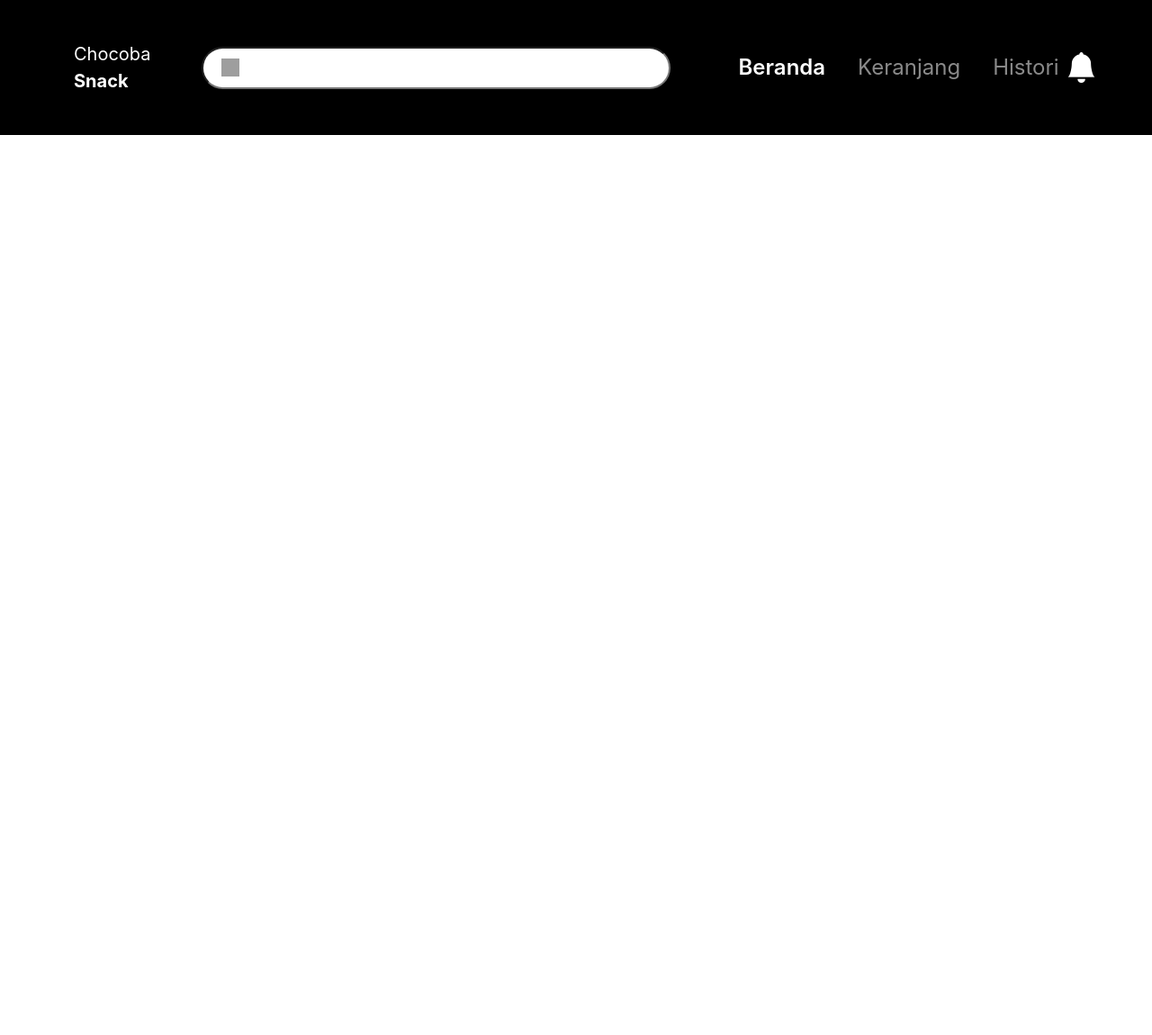
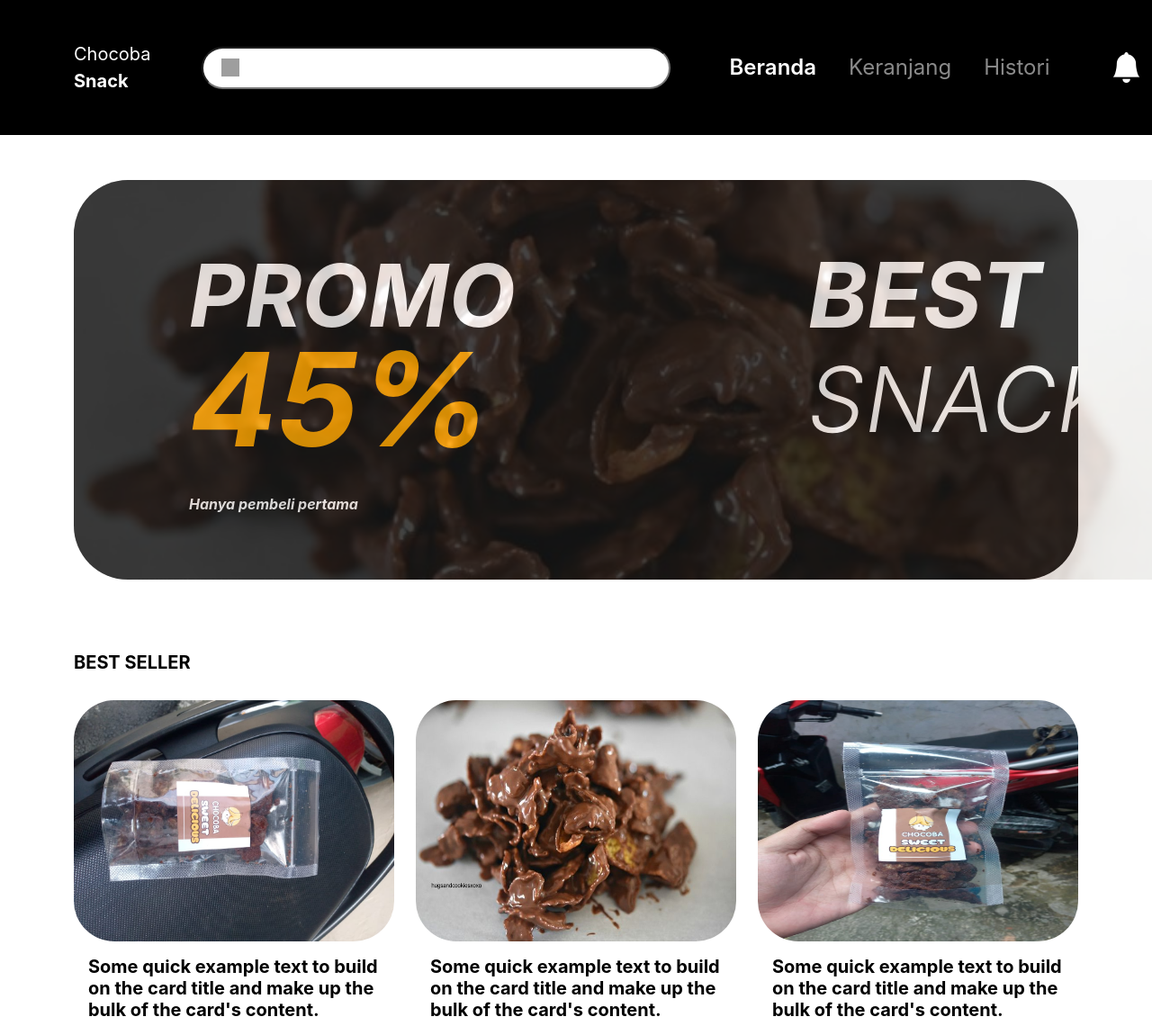
Before and after one commit to HRVGroup/Chocoba, a PHP site: page / in a window 1280 px wide; the page is wider, and only the part inside the window is pictured. Shown: that part at 90% size. Before the commit the page ends 150 px from the top of that part, so only its background shows below. Run offline with PHP 8.4, Linux system fonts and the light colour scheme; grey boxes are pictures that could not be loaded.

Commit message:
buat halaman home

```diff
--- a/asset/css/style.css
+++ b/asset/css/style.css
@@ -1,7 +1,8 @@
 :root {
     --primary: #fff;
     --sekunder: #FFA800;
-    --sekunder1: #000;
+    --black: #000;
+    --black2: #151515;
     --sekunder2: #8a8a8a;
 
 }
@@ -11,14 +12,14 @@
 /* Navbar */
 .navbar {
     padding: 40px;
-    background-color: var(--sekunder1);
+    background-color: var(--black);
 }
 
 .navbar .navbar-brand {
     padding-right: 40px;
     font-size: 20px;
     font-weight: 400;
-    font-family: "inter", arial;
+    font-family: "inter", sans-serif;
     color: var(--primary);
 }
 
@@ -26,7 +27,7 @@
     display: block;
     font-size: 20px;
     font-weight: 700;
-    font-family: "inter", arial;
+    font-family: "inter", sans-serif;
     color: var(--primary);
 }
 
@@ -42,13 +43,13 @@
 }
 
 .navbar .collapse .navbar-nav {
-    padding-left: 40px;
+    padding: 0 60px 0 30px;
 }
 
 .navbar .collapse .navbar-nav .nav-link {
     font-size: 24px;
     font-weight: 400;
-    font-family: "inter", arial;
+    font-family: "inter", sans-serif;
     color: var(--sekunder2);
     margin-left: 20px;
 }
@@ -63,3 +64,88 @@
     color: var(--primary);
     font-size: 34px;
 }
+
+/* header */
+.header {
+    margin-top: 50px;
+}
+
+.header .carosel {
+    background-color: var(--black2);
+    border-radius: 60px;
+}
+
+.header .carosel .img {
+    background-image: url('../img/cdc559e4ac42f381096db3f06920d635.jpg');
+    opacity: 0.2;
+    width: 1318px !important;
+    height: 444px;
+    background-size: cover;
+    background-position: center;
+    background-repeat: no-repeat;
+    border-radius: 60px;
+}
+
+.header .carosel .row {
+    position: absolute;
+}
+
+.header .carosel .row .col-4 {
+    margin-top: 70px;
+    line-height: 116.18px;
+    padding-left: 140px;
+    font-family: "inter", sans-serif;
+    font-weight: 700;
+    font-size: 96px;
+    font-style: italic;
+    color: var(--primary);
+}
+
+.header .carosel .row .col-4 span {
+    display: block;
+    font-size: 145px;
+    color: var(--sekunder);
+}
+
+.header .carosel .row .col-4 p {
+    font-size: 16px;
+}
+
+.header .carosel .row .col-4 .s {
+font-family: 'Inter', sans-serif;
+font-size: 100px;
+font-weight: 700;
+text-align: left;
+}
+
+.header .carosel .row .col-4 .s span {
+font-family: 'Inter', sans-serif;
+font-size: 100px;
+font-weight: 300;
+text-align: left;
+color: var(--primary);
+}
+
+/* main */
+.produk {
+    margin-top: 80px;
+}
+.produk p {
+    font-family: "inter", sans-serif;
+    font-size: 20px;
+    font-weight: 700;
+    line-height: 24px;
+    letter-spacing: 0em;
+    text-align: left;
+    color: var(--black);
+}
+
+.produk .barang .card {
+    margin-top: 14px;
+    border: 0;
+}
+
+.produk .barang .card img {
+    height: 268px;
+    border-radius: 45px;
+}
--- a/index.html
+++ b/index.html
@@ -20,7 +20,7 @@
             <form class="d-flex" role="search">
                 <input class="me-2" type="text" aria-label="Search">
             </form>
-            <ul class="navbar-nav me-auto mb-lg-0">
+            <ul class="navbar-nav mb-lg-0">
               <li class="nav-item">
                 <a class="nav-link active" aria-current="page" href="#">Beranda</a>
               </li>
@@ -31,10 +31,68 @@
                 <a class="nav-link" href="#">Histori</a>
               </li>
             </ul>
-            <i class="bi bi-bell-fill"></i>
+            <a href=""><i class="bi bi-bell-fill"></i></a>
           </div>
         </div>
       </nav>
+
+      <!-- iklan -->
+      <header class="header container">
+        <div class="carosel">
+
+          <div class="row">
+            <div class="col-4">
+              PROMO<span>45%</span>
+              <p>Hanya pembeli pertama</p>
+            </div>
+
+            <div class="col"></div>
+
+            <div class="col-4">
+              <p class="s">
+                BEST<span>SNACK</span>
+              </p>
+            </div>
+          </div>
+
+          <div class="img"></div>
+        </div>
+      </header>
+
+      <main class="produk container">
+        <p>BEST SELLER</p>
+
+        <section class="barang row">
+          <div class="col-md-4">
+            <div class="card" style="width: 100%;">
+              <img src="asset/img/1c63eddf-6304-4e65-b84f-941ae4c1c3e7.jpg"w class="card-img-top" alt="...">
+              <div class="card-body">
+                <p class="card-text">Some quick example text to build on the card title and make up the bulk of the card's content.</p>
+              </div>
+            </div>
+          </div>
+
+          <div class="col-md-4">
+            <div class="card" style="width: 100%;">
+              <img src="asset/img/cdc559e4ac42f381096db3f06920d635.jpg" class="card-img-top" alt="...">
+              <div class="card-body">
+                <p class="card-text">Some quick example text to build on the card title and make up the bulk of the card's content.</p>
+              </div>
+            </div>
+          </div>
+
+          <div class="col-md-4">
+            <div class="card" style="width: 100%;">
+              <img src="asset/img/90e572dd-faf1-45e6-9440-868df4d55287.jpg" class="card-img-top" alt="...">
+              <div class="card-body">
+                <p class="card-text">Some quick example text to build on the card title and make up the bulk of the card's content.</p>
+              </div>
+            </div>
+          </div>
+
+        </section>
+
+      </main>
 
 
     <script src="https://cdn.jsdelivr.net/npm/bootstrap@5.2.3/dist/js/bootstrap.bundle.min.js" integrity="sha384-kenU1KFdBIe4zVF0s0G1M5b4hcpxyD9F7jL+jjXkk+Q2h455rYXK/7HAuoJl+0I4" crossorigin="anonymous"></script>
```
Also changed, not shown: asset/img/1c63eddf-6304-4e65-b84f-941ae4c1c3e7.jpg (added), asset/img/90e572dd-faf1-45e6-9440-868df4d55287.jpg (added), asset/img/cdc559e4ac42f381096db3f06920d635.jpg (added), asset/img/cover.jpg (added), asset/img/keripik kering.jpg (added), asset/img/lumer.jpg (added).
